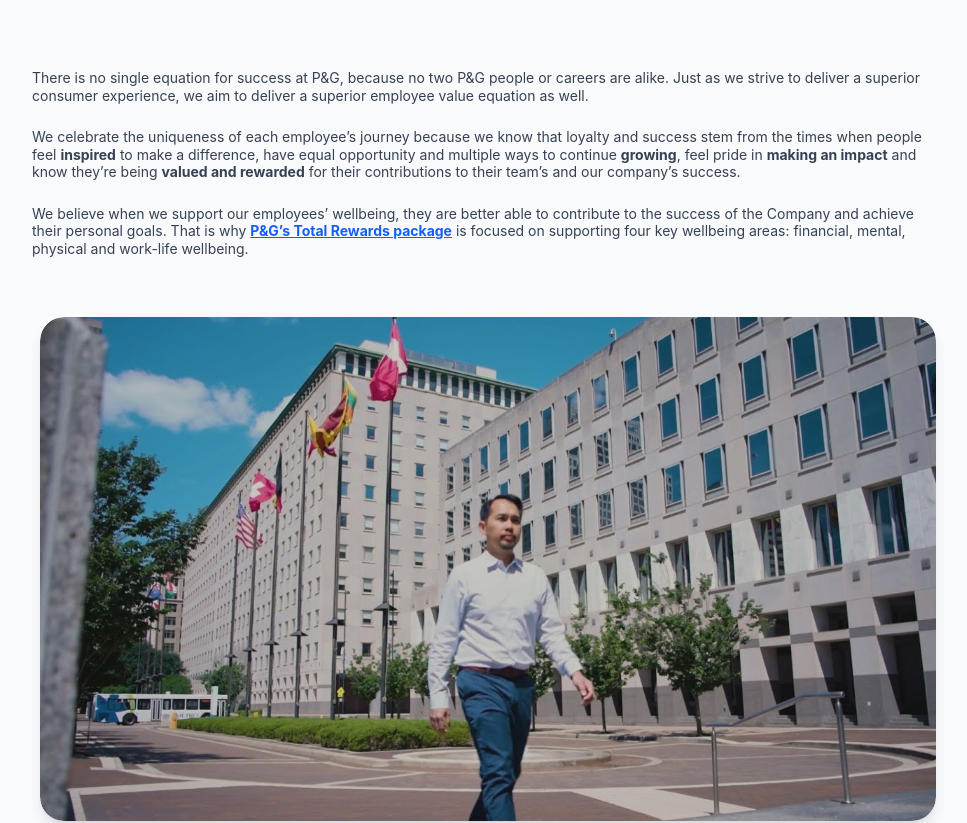
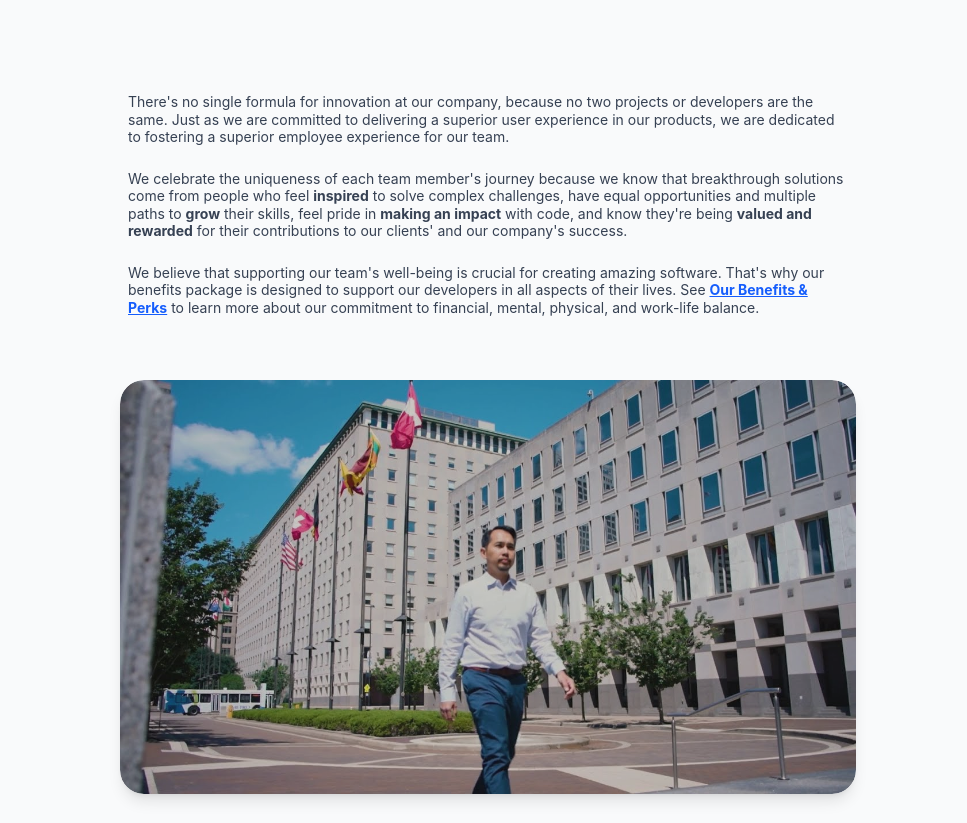
Before and after one commit to Sky-Netics/Portfolio, a Next.js app in the folder org-portfolio/: page /about in a window 1280 px wide. Shown: the part 1760-2583 px from the top of the page, without its empty margins (152-1119 px from the left). Built offline with nearby package versions, Linux system fonts and the light colour scheme.

Commit message:
refactoring /about employeestories

```diff
--- a/org-portfolio/app/about/components/EmployeeStories.tsx
+++ b/org-portfolio/app/about/components/EmployeeStories.tsx
@@ -3,45 +3,45 @@ import Image from "next/image";
 import pg from '../../../public/images/P_G.jpg';
 import React from "react";
 
-const EmployeeValueSection = () => {
+const EmployeeStories = () => {
   return (
-    <section className=" md:w-3/4 mx-auto px-4 py-10 space-y-15 text-left text-gray-700">
+    <section className=" md:w-3/5 mx-auto px-4 py-16 space-y-16 text-left text-gray-700">
       <div className="space-y-6 text-sm leading-tight mx-2">
         <p>
-          There is no single equation for success at P&amp;G, because no two
-          P&amp;G people or careers are alike. Just as we strive to deliver a
-          superior consumer experience, we aim to deliver a superior employee
-          value equation as well.
+          There&apos;s no single formula for innovation at our company, because no two
+          projects or developers are the same. Just as we are committed to delivering
+          a superior user experience in our products, we are dedicated to fostering
+          a superior employee experience for our team.
         </p>
 
-        <p >
-          We celebrate the uniqueness of each employee’s journey because we know
-          that loyalty and success stem from the times when people feel{" "}
-          <strong>inspired</strong> to make a difference, have equal opportunity
-          and multiple ways to continue <strong>growing</strong>, feel pride in{" "}
-          <strong>making an impact</strong> and know they’re being{" "}
-          <strong>valued and rewarded</strong> for their contributions to their
-          team’s and our company’s success.
+        <p>
+          We celebrate the uniqueness of each team member&apos;s journey because we
+          know that breakthrough solutions come from people who feel{" "}
+          <strong>inspired</strong> to solve complex challenges, have equal
+          opportunities and multiple paths to <strong>grow</strong> their skills,
+          feel pride in <strong>making an impact</strong> with code, and know
+          they&apos;re being <strong>valued and rewarded</strong> for their
+          contributions to our clients&apos; and our company&apos;s success.
         </p>
 
-        <p >
-          We believe when we support our employees’ wellbeing, they are better
-          able to contribute to the success of the Company and achieve their
-          personal goals. That is why{" "}
+        <p>
+          We believe that supporting our team&apos;s well-being is crucial for
+          creating amazing software. That&apos;s why our benefits package is
+          designed to support our developers in all aspects of their lives. See{" "}
           <Link
-            href=""
+            href="#"
             target="_blank"
             rel="noopener noreferrer"
             className="text-blue-600 underline font-bold hover:text-blue-900 transition"
           >
-            P&amp;G’s Total Rewards package
+            Our Benefits & Perks
           </Link>{" "}
-          is focused on supporting four key wellbeing areas: financial, mental,
-          physical and work-life wellbeing.
+          to learn more about our commitment to financial, mental, physical, and
+          work-life balance.
         </p>
       </div>
 
-      <div className="relative w-full h-auto aspect-video max-w-4xl mx-auto group cursor-pointer overflow-clip rounded-3xl shadow-lg">
+      <a href="#" className="relative w-full h-auto aspect-video max-w-4xl mx-auto group cursor-pointer overflow-clip rounded-3xl shadow-lg block">
         <Image
           src={pg}
           alt="Employee Value Video Thumbnail"
@@ -49,9 +49,9 @@ const EmployeeValueSection = () => {
           height={720}
           className="w-full h-full brightness-80 opacity-95 hover:brightness-100 hover:object-cover rounded-3xl shadow-lg  transition-all duration-500 group-hover:scale-105"
         />
-      </div>
+      </a>
     </section>
   );
 };
 
-export default EmployeeValueSection;
+export default EmployeeStories;
```
